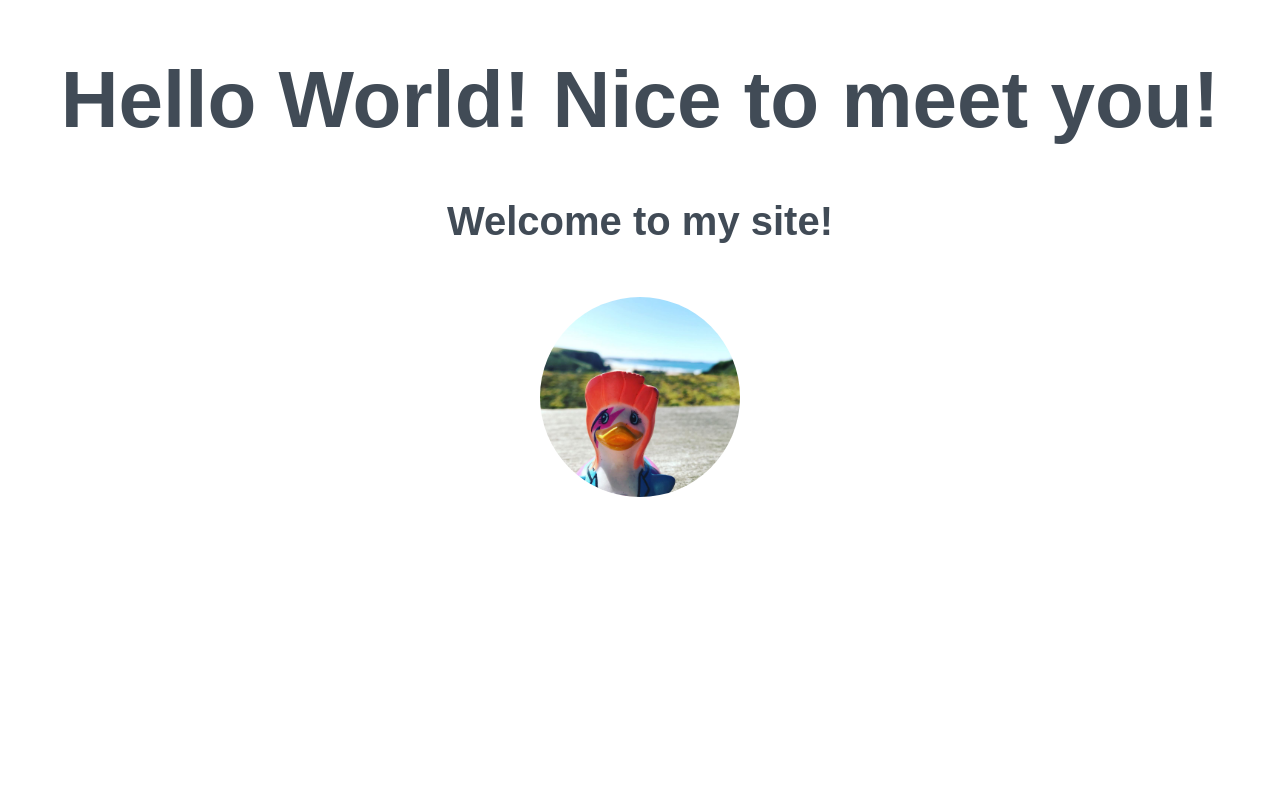
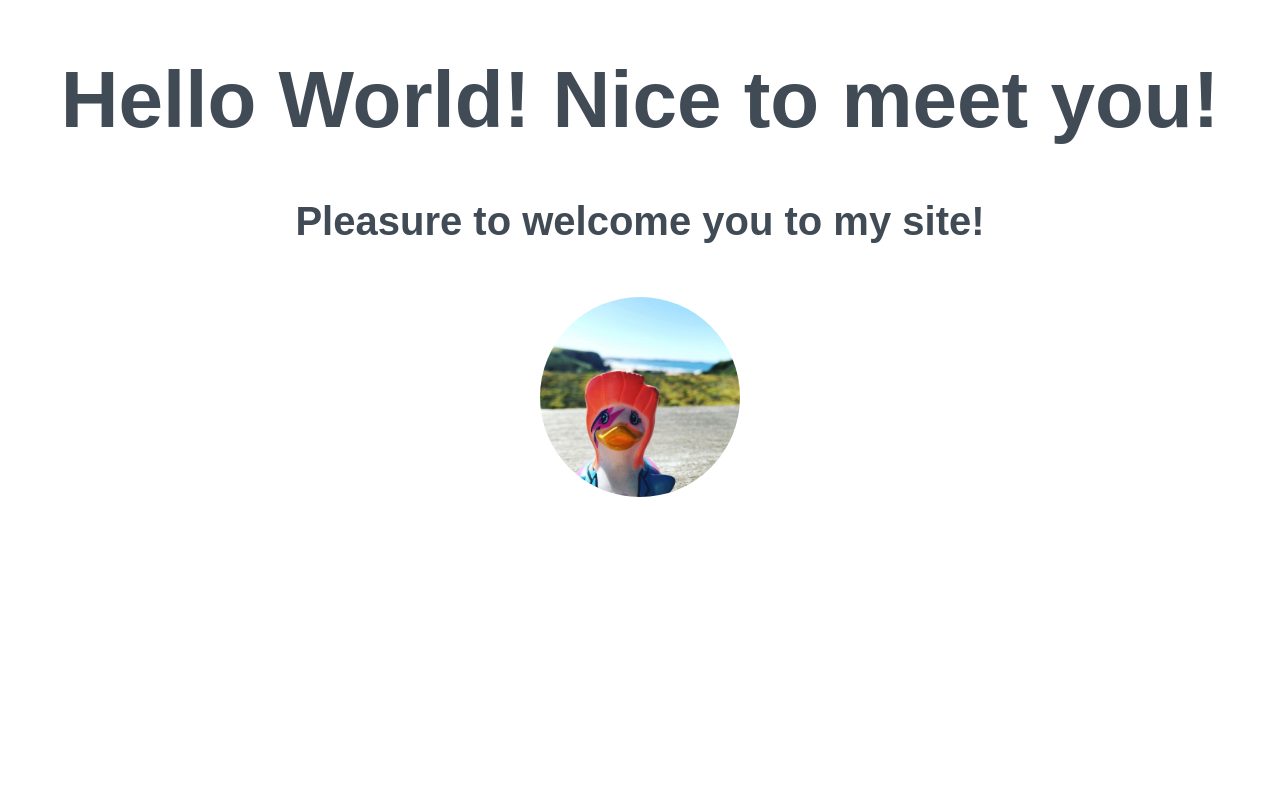
Before and after one commit to HollyMacAskill/beginners-week-one-master, a plain HTML site: page index.html in a window 1280 px wide. Shown: the top 800 px of the page. Drawn offline with Linux system fonts and the light colour scheme.

Commit message:
Update index.html
change in html

```diff
--- a/index.html
+++ b/index.html
@@ -11,7 +11,7 @@
 <body>
   <div>
     <h1>Hello World! Nice to meet you!</h1>
-    <h2>Welcome to my site!</h2>
+    <h2>Pleasure to welcome you to my site!</h2>
     <!-- image of a duck -->
     <img src="duck.jpg" width="200px">
   </div>
```
